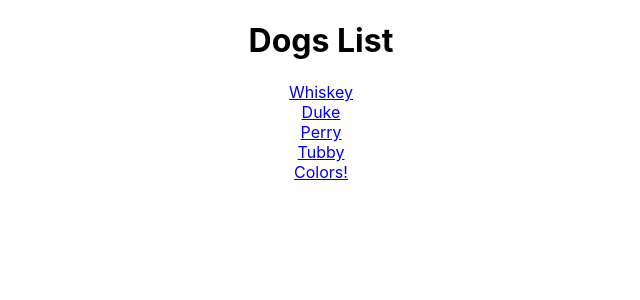
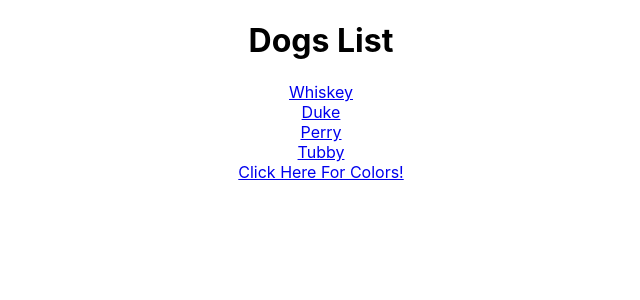
Before and after one commit to MattBaer77/ex_46.2_react-router-patterns, a React (Create React App) app: page /dogs in a window 1280 px wide. Shown: the top 300 px of the page, without its empty margins (319-959 px from the left). Built offline with nearby package versions, Linux system fonts and the light colour scheme.

Commit message:
Part 2 cleanup

```diff
--- a/src/Color.js
+++ b/src/Color.js
@@ -2,11 +2,11 @@ import React from "react";
 
 import './Color.css';
 
-import { useParams, NavLink, Navigate, useNavigate} from 'react-router-dom'
+import { useParams, NavLink, useNavigate, Navigate} from 'react-router-dom'
 
 const Color = ( {colors} ) => {
 
-    const navigate = useNavigate()
+    // const navigate = useNavigate()
 
     const {color} = useParams();
 
@@ -14,7 +14,9 @@ const Color = ( {colors} ) => {
 
     if (!foundColor) {
 
-        navigate('/colors')
+        // navigate('/colors')
+        return <Navigate to={'/colors'} />
+
 
     }
 
--- a/src/ColorAddForm.js
+++ b/src/ColorAddForm.js
@@ -1,6 +1,6 @@
 import {React, useState} from "react";
 
-import { BrowserRouter, Route, Routes, Navigate, useNavigate } from "react-router-dom";
+import { useNavigate } from "react-router-dom";
 
 
 const ColorAddForm = ( {addColor} ) => {
--- a/src/ColorList.js
+++ b/src/ColorList.js
@@ -1,6 +1,6 @@
 import React from "react";
 
-import { BrowserRouter, Route, Routes, NavLink } from "react-router-dom";
+import { NavLink } from "react-router-dom";
 
 
 const ColorList = ( {colors} ) => {
--- a/src/Dog.js
+++ b/src/Dog.js
@@ -1,10 +1,10 @@
 import React from "react";
 
-import { useParams, NavLink, useNavigate } from 'react-router-dom'
+import { useParams, NavLink, useNavigate, Navigate } from 'react-router-dom'
 
 const Dog = ( {dogs} ) => {
 
-    const navigate = useNavigate()
+    // const navigate = useNavigate()
 
     const {name} = useParams();
 
@@ -12,7 +12,8 @@ const Dog = ( {dogs} ) => {
 
     if (!dog){
 
-        navigate('/dogs')
+        // navigate('/dogs')
+        return <Navigate to={'/dogs'} />
 
     }
 
--- a/src/DogList.js
+++ b/src/DogList.js
@@ -13,7 +13,7 @@ const DogList = ( {dogs} ) => {
         {dogs.map(d => <div><NavLink key={d.name} to={"/dogs/"+d.name}>{d.name}</NavLink></div>)}
 
         <div>
-            <NavLink to={'/colors'}>Colors!</NavLink>
+            <NavLink to={'/colors'}>Click Here For Colors!</NavLink>
         </div>
 
         </div>
```
